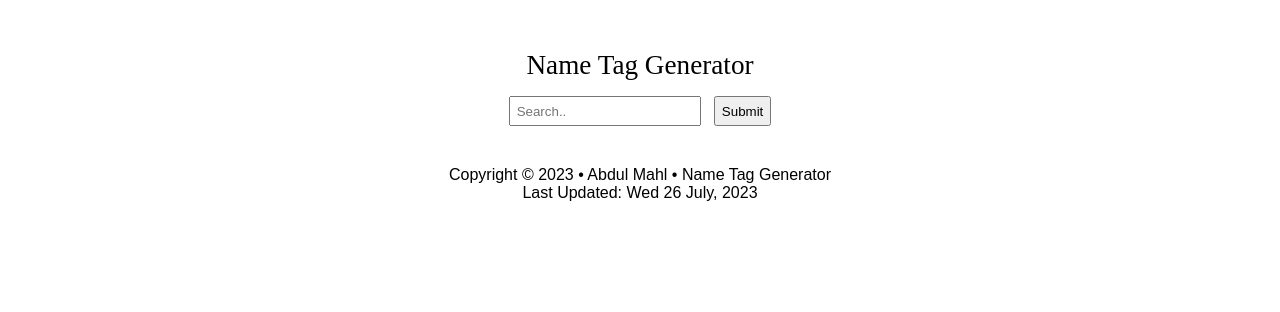
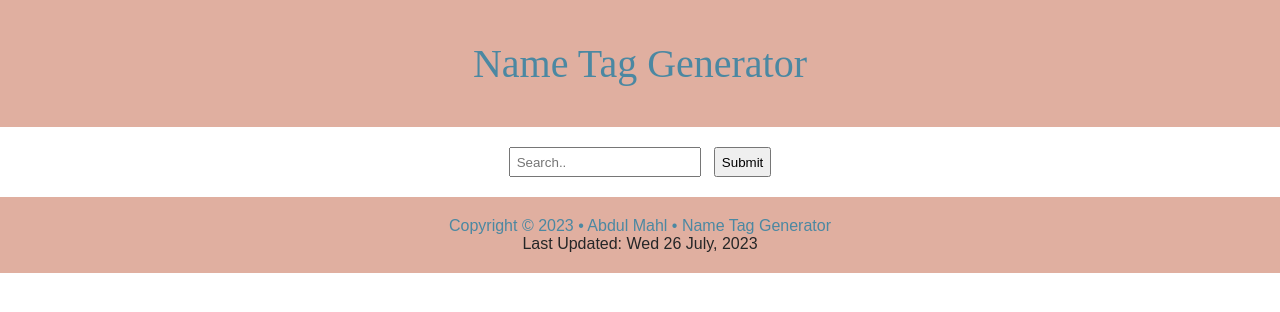
Before and after one commit to abdulmahl/myportal, a plain HTML site: page nametag/index.html in a window 1280 px wide. Drawn offline with Linux system fonts and the light colour scheme.

Commit message:
Changed folder name

```diff
--- a/untitled folder/index.html
+++ b/nametag/index.html
@@ -3,26 +3,24 @@
 <head>
     <meta charset="UTF-8">
     <meta name="viewport" content="width=device-width, initial-scale=1.0">
-    <title>Plan For Now &bull; Abdul Mahl &bull;</title>
+    <title>Name Tag Generator &bull; Abdul Mahl &bull;</title>
     <meta name="description" content="My Project">
     <link rel="stylesheet" href="styles/base.css">
 </head>
 <body>
     <header>
         <div class="headerMsg">Name Tag Generator</div>
-        <form action="#">
-            <input class="search" type="text" placeholder="Search.." name="search">
-            <button class="submit" type="submit">Submit</button>
-        </form>
     </header>
-    <nav>
-    </nav>
+    <form action="#">
+        <input class="search" type="text" placeholder="Search.." name="search">
+        <button class="submit" type="submit">Submit</button>
+    </form>
     <main>
         <div class="nameTag"></div>
     </main>
     <footer>
         <p>Copyright &COPY; <span id="year"></span> &bull; Abdul Mahl &bull; Name Tag Generator </p>
-        <p>Last Updated: <span id="dateTime"></span> </p>
+        <p class="updated">Last Updated: <span id="dateTime"></span> </p>
     </footer>
     <script src="scripts/main.js"></script>
 </body>
--- a/untitled folder/styles/base.css
+++ b/nametag/styles/base.css
@@ -1,5 +1,7 @@
 :root {
     --melon: #E0AFA0;
+    --afblue: #4B88A2;
+    --black: #252627;
 }
 
 * {
@@ -12,30 +14,36 @@ body {
     font-family: Arial, Helvetica, sans-serif;
 }
 
+footer, header {
+    padding: 20px 10px;
+    background-color: var(--melon);
+    color: var(--afblue);
+}
+
 header, nav, main, footer {
     margin: 0 auto;
     text-align: center;
 }
 
 div.headerMsg {
-    font-size: 1.7rem;
+    font-size: 2.5rem;
     font-family: 'Ubuntu';
-    padding: 50px 0px 15px 0px;
+    padding: 20px 0px;
 }
 
 form {
     display: flex;
     gap: 13px;
     justify-content: center;
-    padding: 0px 0px 20px 0px;
-}
-
-footer {
-    padding: 20px 10px;
+    padding: 20px;
 }
 
 .search, .submit {
     padding: .35rem;
+}
+
+.updated {
+    color: var(--black);
 }
 
 /* Name tag styling Start */
```
Also changed, not shown: nametag/json/data.json (renamed from untitled folder/json/data.json), nametag/scripts/main.js (renamed from untitled folder/scripts/main.js), 2 other files.
